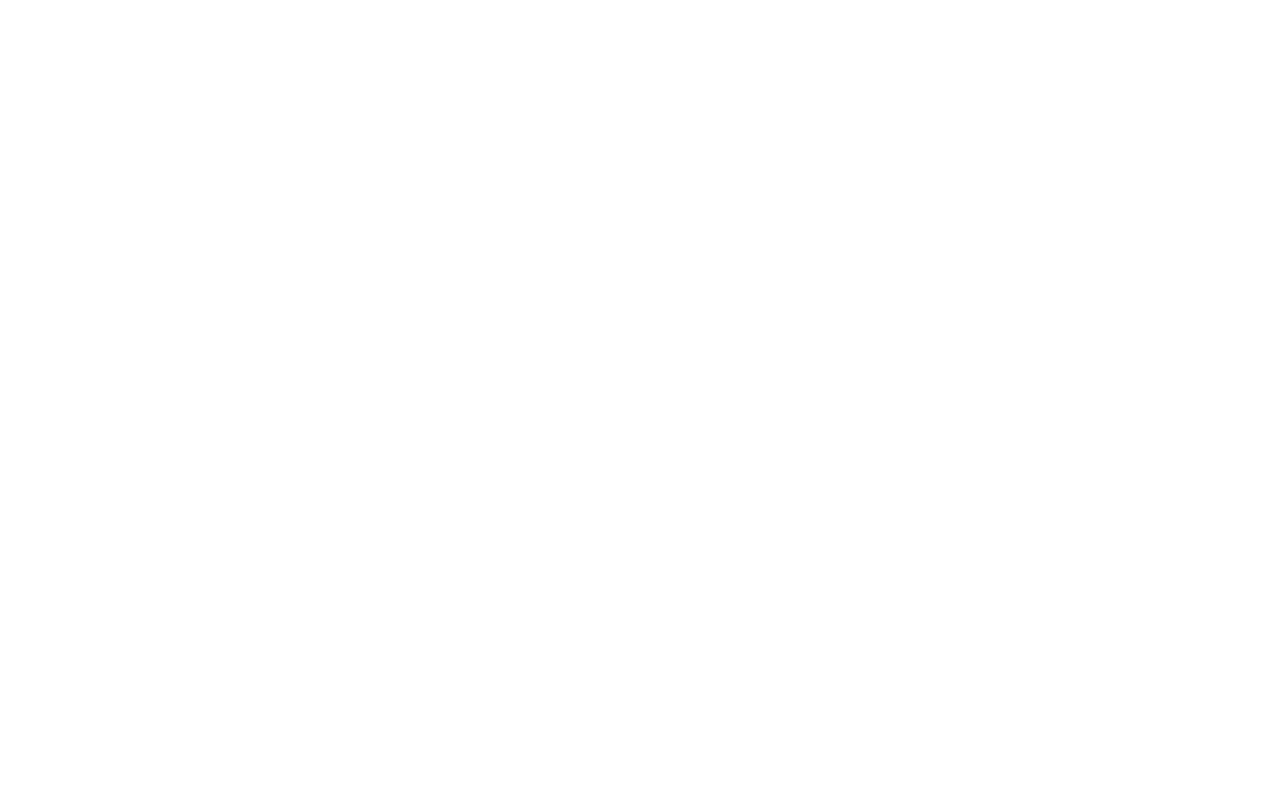
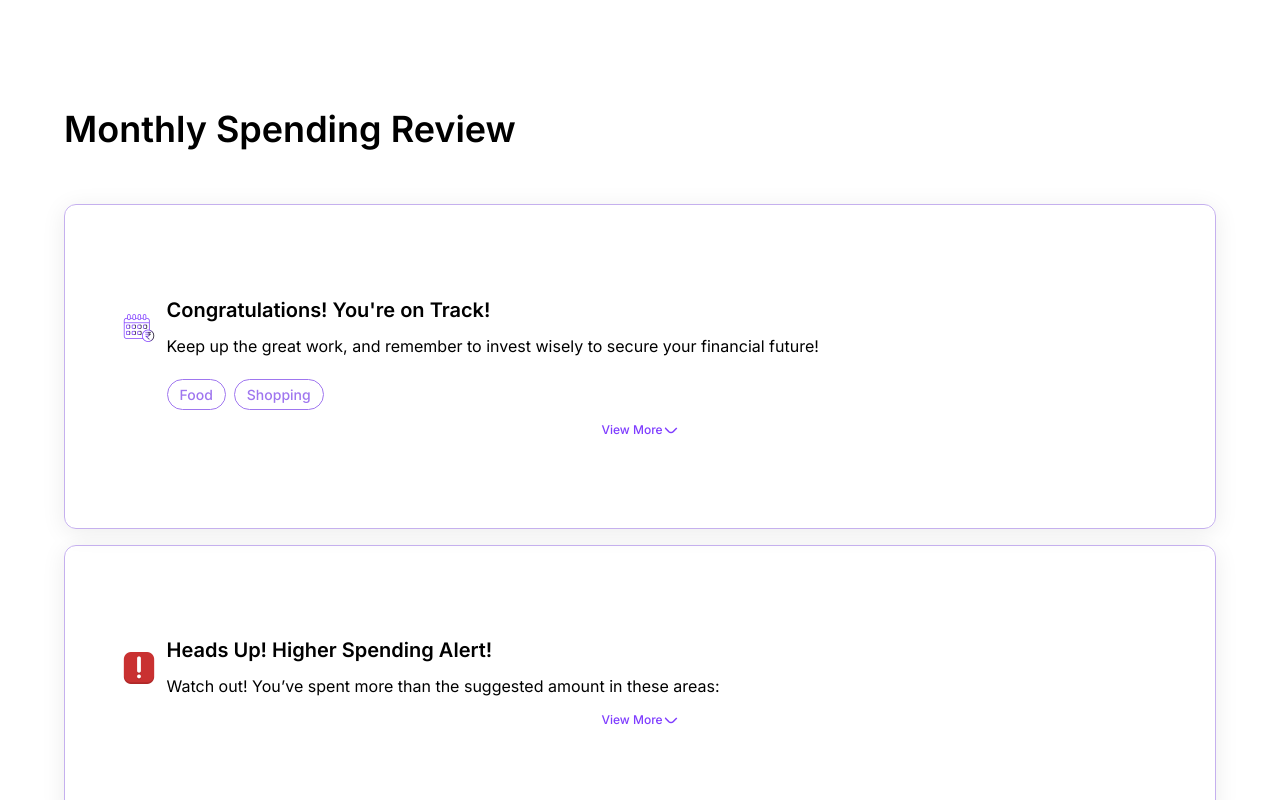
Before and after one commit to Chennakiran2004/Wallety_Frontend, a React (Create React App) app: page /monthReview in a window 1280 px wide. Before the commit this address led to /signIn. Built offline with nearby package versions, Linux system fonts and the light colour scheme.

Commit message:
Added changes to expense page and profile page

```diff
--- a/src/App.tsx
+++ b/src/App.tsx
@@ -42,6 +42,11 @@ function App() {
         <Route path="/signup" element={<SignUp />} />
         <Route path="/login" element={<Login />} />
         <Route path="/setup" element={<SetUp />} />
+        <Route path="/monthReview" element={<MonthReview />} />
+        <Route
+            path="/SmartSpendingSuggestions"
+            element={<SmartSpendingSuggestions />}
+          />
         <Route element={<ProtectedRoute />}>
           <Route path="/addNewAccount" element={<AddNewAccount />} />
           <Route path="/home" element={<Home />} />
@@ -53,11 +58,11 @@ function App() {
           <Route path="/expense" element={<ExpenseComponent />} />
           <Route path="/transaction/:id" element={<TransactionDetails />} />
           <Route path="/financialReport" element={<FinancialReport />} />
-          <Route
+          {/* <Route
             path="/SmartSpendingSuggestions"
             element={<SmartSpendingSuggestions />}
-          />
-          <Route path="/monthReview" element={<MonthReview />} />
+          /> */}
+          {/* <Route path="/monthReview" element={<MonthReview />} /> */}
         </Route>
       </Routes>
       {shouldShowTabBar && <TabBar />}
--- a/src/Components/MonthReview/index.tsx
+++ b/src/Components/MonthReview/index.tsx
@@ -1,9 +1,15 @@
-import { MonthReviewContainer, MonthReviewSubContainer,MonthReviewMainContainer,
+import React, { useState } from 'react';
+import { ButtonContainer, ViewMoreButton, ViewMoreButtonImage } from "../SmartSpendingSuggestions/styledComponents";
+import {
+    MonthReviewContainer,
+    MonthReviewSubContainer,
+    MonthReviewMainContainer,
     MonthReviewTopContainer,
     MonthReviewHeading,
-    MonthReviewItemsContainer, ItemContainerMonthReview,
-    MonthReviewBottomContainer,
-    ItemSubContainerMonthReview, OverviewContainer,
+    MonthReviewItemsContainer,
+    ItemContainerMonthReview,
+    ItemSubContainerMonthReview,
+    OverviewContainer,
     IconReview,
     ContentsAlignment,
     MonthReviewContainerHeading,
@@ -11,12 +17,20 @@ import { MonthReviewContainer, MonthReviewSubContainer,MonthReviewMainContainer,
     CategoryItemsMonthlyReview,
     CategoryItemReview,
     MoreContentsReview,
-    TipsReviewSideHeading, UlElementReview, ListItemReview,
-    TipsHeadingContainer, SideIcon
- } from "./styledcomponent"
+    TipsReviewSideHeading,
+    UlElementReview,
+    ListItemReview,
+    ExpenseButtonContainer,
+} from "./styledcomponent";
 
-const MonthReview = ()=>{
-    return(
+const MonthReview = () => {
+    const [expandedCard, setExpandedCard] = useState(null);
+
+    const toggleCard = (cardIndex: any) => {
+        setExpandedCard(expandedCard === cardIndex ? null : cardIndex);
+    };
+
+    return (
         <MonthReviewContainer>
             <MonthReviewSubContainer>
                 <MonthReviewMainContainer>
@@ -24,107 +38,80 @@ const MonthReview = ()=>{
                         <MonthReviewHeading>Monthly Spending Review</MonthReviewHeading>
                     </MonthReviewTopContainer>
                     <MonthReviewItemsContainer>
-                        <ItemContainerMonthReview>
+                        {[
+                            {
+                                title: "Congratulations! You're on Track!",
+                                subTitle: "Keep up the great work, and remember to invest wisely to secure your financial future!",
+                                categories: ["Food", "Shopping"],
+                                tips: [
+                                    "Mutual Funds: A low-risk option for growing your savings.",
+                                    "Stock Market: If you’re willing to take a little more risk, stocks can offer higher returns.",
+                                    "Retirement Funds: Start contributing to your future by boosting your retirement savings!"
+                                ],
+                            },
+                            {
+                                title: "Heads Up! Higher Spending Alert!",
+                                subTitle: "Watch out! You’ve spent more than the suggested amount in these areas:",
+                                tips: [
+                                    "Cut unnecessary expenses (e.g., dine out less, reduce online shopping).",
+                                    "Find cheaper alternatives (e.g., discount stores).",
+                                    "It’s easy to overspend in these categories, but reducing spending here can help you save more in the long run."
+                                ],
+                            },
+                            {
+                                title: "Congratulations! You're on Track!",
+                                subTitle: "Keep up the great work, and remember to invest wisely to secure your financial future!",
+                                categories: ["Food", "Shopping"],
+                            },
+                        ].map((card, index) => (
+                            <ItemContainerMonthReview key={index} isOpen={expandedCard === index}>
                                 <ItemSubContainerMonthReview>
                                     <OverviewContainer>
                                         <div>
-                                        <IconReview src = "/Images/calendaricon.svg"/>
+                                            <IconReview src={index === 1 ? "/Images/warninglogo.svg" : "/Images/calendaricon.svg"} />
                                         </div>
                                         <ContentsAlignment>
-                                        <MonthReviewContainerHeading>Congratulations! You're on Track!</MonthReviewContainerHeading>
-                                        <MonthReviewContainerSubHeading>Keep up the great work, and remember to invest wisely to secure your financial future!</MonthReviewContainerSubHeading>
+                                            <MonthReviewContainerHeading>{card.title}</MonthReviewContainerHeading>
+                                            <MonthReviewContainerSubHeading>{card.subTitle}</MonthReviewContainerSubHeading>
+                                            {card.categories && (
                                                 <CategoryItemsMonthlyReview>
-                                            <CategoryItemReview>Food</CategoryItemReview>
-                                            <CategoryItemReview>Shopping</CategoryItemReview>
+                                                    {card.categories.map((category, catIndex) => (
+                                                        <CategoryItemReview key={catIndex}>{category}</CategoryItemReview>
+                                                    ))}
                                                 </CategoryItemsMonthlyReview>
+                                            )}
                                         </ContentsAlignment>
                                     </OverviewContainer>
                                     <MoreContentsReview>
+                                        {expandedCard === index && card.tips && (
+                                            <>
                                                 <TipsReviewSideHeading>Pro Tip 🔑</TipsReviewSideHeading>
                                                 <UlElementReview>
-                                        <ListItemReview>Mutual Funds: A low-risk option for growing your savings.</ListItemReview>
-                                        <ListItemReview>Stock Market: If you’re willing to take a little more risk, stocks can offer higher returns.</ListItemReview>
-                                        <ListItemReview>Retirement Funds: Start contributing to your future by boosting your retirement savings!</ListItemReview>
+                                                    {card.tips.map((tip, tipIndex) => (
+                                                        <ListItemReview key={tipIndex}>{tip}</ListItemReview>
+                                                    ))}
                                                 </UlElementReview>
+                                            </>
+                                        )}
+                                        <ExpenseButtonContainer>
+                                            <ViewMoreButton onClick={() => toggleCard(index)}>
+                                                {expandedCard === index ? "View Less" : "View More"}
+                                                <ViewMoreButtonImage
+                                                    src="/Images/arrow down 2.svg"
+                                                    alt="View more"
+                                                    isExpanded={expandedCard === index}
+                                                />
+                                            </ViewMoreButton>
+                                        </ExpenseButtonContainer>
                                     </MoreContentsReview>
                                 </ItemSubContainerMonthReview>
                             </ItemContainerMonthReview>
-                        <ItemContainerMonthReview>
-                            <ItemSubContainerMonthReview>
-                                <OverviewContainer>
-                                    <div>
-                                        <IconReview src = "/Images/warninglogo.svg"/>
-                                    </div>
-                                    <ContentsAlignment>
-                                        <MonthReviewContainerHeading>Heads Up! Higher Spending Alert!</MonthReviewContainerHeading>
-                                        <MonthReviewContainerSubHeading>Watch out! You’ve spent more than the suggested amount in these areas:</MonthReviewContainerSubHeading>
-                                    </ContentsAlignment>
-                                </OverviewContainer>
-                                <MoreContentsReview>
-                                    <TipsHeadingContainer>
-                                        <TipsReviewSideHeading>Quick Fixes</TipsReviewSideHeading>
-                                        <SideIcon src = "/Images/tipstosaveicon.svg"/>
-                                    </TipsHeadingContainer>
-                                    <UlElementReview>
-                                        <ListItemReview>Cut unnecessary expenses (e.g., dine out less, reduce online shopping).</ListItemReview>
-                                        <ListItemReview>Find cheaper alternatives (e.g., discount stores).</ListItemReview>
-                                        <ListItemReview>It’s easy to overspend in these categories, but reducing spending here can help you save more in the long run.</ListItemReview>
-                                    </UlElementReview>
-                                </MoreContentsReview>
-                                <MoreContentsReview>
-                                    <TipsHeadingContainer>
-                                        <TipsReviewSideHeading>Quick Fixes</TipsReviewSideHeading>
-                                        <SideIcon src = "/Images/quickfixesicon.svg"/>
-                                    </TipsHeadingContainer>
-                                    <UlElementReview>
-                                        <ListItemReview>Cut back on unnecessary expenses (e.g., reduce dining out or online shopping).</ListItemReview>
-                                        <ListItemReview>Look for cheaper alternatives (e.g., discount stores, subscriptions, or sharing services).</ListItemReview>
-                                    </UlElementReview>
-                                </MoreContentsReview>
-                                <MoreContentsReview>
-                                    <TipsReviewSideHeading>💡 Let’s Adjust!</TipsReviewSideHeading>
-                                </MoreContentsReview>
-                                <MoreContentsReview>
-                                    <TipsHeadingContainer>
-                                        <TipsReviewSideHeading>Budget Check</TipsReviewSideHeading>
-                                        <SideIcon src = "/Images/budgetcheckicon.svg"/>
-                                    </TipsHeadingContainer>
-                                    <UlElementReview>
-                                        <ListItemReview>Set smaller weekly goals.</ListItemReview>
-                                        <ListItemReview>Track daily expenses.</ListItemReview>
-                                        <ListItemReview>Automate your savings for easier discipline.</ListItemReview>
-                                    </UlElementReview>
-                                </MoreContentsReview>
-                            </ItemSubContainerMonthReview>
-                        </ItemContainerMonthReview>
-                        <ItemContainerMonthReview>
-                            <ItemSubContainerMonthReview>
-                                <OverviewContainer>
-                                    <div>
-                                        <IconReview src = "/Images/calendaricon.svg"/>
-                                    </div>
-                                    <ContentsAlignment>
-                                        <MonthReviewContainerHeading>Congratulations! You're on Track!</MonthReviewContainerHeading>
-                                        <MonthReviewContainerSubHeading>Keep up the great work, and remember to invest wisely to secure your financial future!</MonthReviewContainerSubHeading>
-                                        <CategoryItemsMonthlyReview>
-                                            <CategoryItemReview>Food</CategoryItemReview>
-                                            <CategoryItemReview>Shopping</CategoryItemReview>
-                                        </CategoryItemsMonthlyReview>
-                                    </ContentsAlignment>
-                                </OverviewContainer>
-                            </ItemSubContainerMonthReview>
-                        </ItemContainerMonthReview>
+                        ))}
                     </MonthReviewItemsContainer>
                 </MonthReviewMainContainer>
             </MonthReviewSubContainer>
         </MonthReviewContainer>
-    )
-}
+    );
+};
 
-export default MonthReview
-
-
-// 🔑 Pro Tip: With the extra savings, you could consider investing in:
-// 📈 Mutual Funds: A low-risk option for growing your savings.
-// 💼 Stock Market: If you’re willing to take a little more risk, stocks can offer higher returns.
-// 🔄 Retirement Funds: Start contributing to your future by boosting your retirement savings!
+export default MonthReview;
--- a/src/Components/MonthReview/styledcomponent.ts
+++ b/src/Components/MonthReview/styledcomponent.ts
@@ -1,5 +1,6 @@
 import styled from "styled-components";
 import { interMedium, interRegular, interSemiBold } from "../../Constants/fontStyles";
+import { ButtonContainer, ViewMoreButton } from "../SmartSpendingSuggestions/styledComponents";
 
 export const MonthReviewContainer = styled.div`
     width: 100vw;
@@ -29,6 +30,7 @@ export const MonthReviewHeading = styled.p`
     font-size: 36px;
     line-height: 1.5;
     color: black;
+    text-align: left;
 `
 
 export const MonthReviewBottomContainer = styled.div`
@@ -44,12 +46,19 @@ export const MonthReviewItemsContainer = styled.div`
     gap: 16px;
 `
 
-export const ItemContainerMonthReview = styled.div`
+interface MonthReviewProp {
+    isOpen: boolean
+}
+
+export const ItemContainerMonthReview = styled.div<MonthReviewProp>`
     border: 1px #C5B0EE solid;
     border-radius: 12px;
     padding-top: 8%;
     padding-bottom: 8%;
     box-shadow: 0px 4px 24px 0px #00000014;
+    height: auto;
+    transition: height 0.3s ease-in;
+
 `
 
 export const ItemSubContainerMonthReview = styled.div`
@@ -84,11 +93,13 @@ export const ContentsAlignment = styled.div`
 export const MonthReviewContainerHeading = styled.p`
     ${interSemiBold}
     font-size: 20px;
+    text-align: left;
 `
 
 export const MonthReviewContainerSubHeading = styled.p`
     ${interRegular}
     font-size: 16px;
+    text-align: left;
     line-height: 1.6;
 `
 
@@ -119,6 +130,7 @@ export const MoreContentsReview = styled.div`
 export const TipsReviewSideHeading = styled.p`
     ${interSemiBold}
     font-size: 16px;
+    text-align: left;
 `
 
 export const UlElementReview = styled.ul`
@@ -132,6 +144,7 @@ export const UlElementReview = styled.ul`
 
 export const ListItemReview = styled.li`
     line-height: 1.8;
+    text-align: left;
 `
 
 export const TipsHeadingContainer = styled.div`
@@ -144,3 +157,15 @@ export const SideIcon = styled.img`
     width: 15px;
     height: 15px;
 `
+
+export const ViewMoreButtonExpense = styled(ViewMoreButton)`
+    text-align: center;
+`
+
+export const ExpenseViewMoreButton = styled(ViewMoreButton)`
+    margin-top: 8px;
+`
+
+export const ExpenseButtonContainer = styled(ButtonContainer)`
+    padding-bottom: 0px;
+`
--- a/src/Components/Profile/index.tsx
+++ b/src/Components/Profile/index.tsx
@@ -96,8 +96,6 @@ const Profile = () => {
           headers: {
             Authorization: `Bearer ${accessToken}`,
           }});
-
-          console.log(response.data)
           setUserData(response.data)
       }
 
@@ -112,7 +110,7 @@ const Profile = () => {
       <ProfileContentContainer>
         <ProfileHeadingContainer>
           <ProfileHeadingIcon>
-            <ProfileHeadingIconSymbol>N</ProfileHeadingIconSymbol>
+            <ProfileHeadingIconSymbol>{userData?.username[0]}</ProfileHeadingIconSymbol>
           </ProfileHeadingIcon>
           <ProfileHeadingTextContainer>
             <UserNameText>Useraname</UserNameText>
--- a/src/Components/Transaction/index.tsx
+++ b/src/Components/Transaction/index.tsx
@@ -213,7 +213,7 @@ const Transaction = () => {
          "Highest": selectedSortOptions.includes("Highest"),
          "Lowest": selectedSortOptions.includes("Lowest"),
          "Oldest": selectedCategoryOptions.includes("Oldest"),
-         "Categories": ""
+         "Categories": selectedCategoryOptions[0]
       }
 
       try {
```
Also changed, not shown: src/Components/Expense/index.tsx (+38 -12 lines), src/Components/Expense/styledComponents.ts (+15 -2 lines), src/Components/UserInfo/index.tsx (+4 -6 lines). Lines whose indentation alone changed are shown as unchanged.
